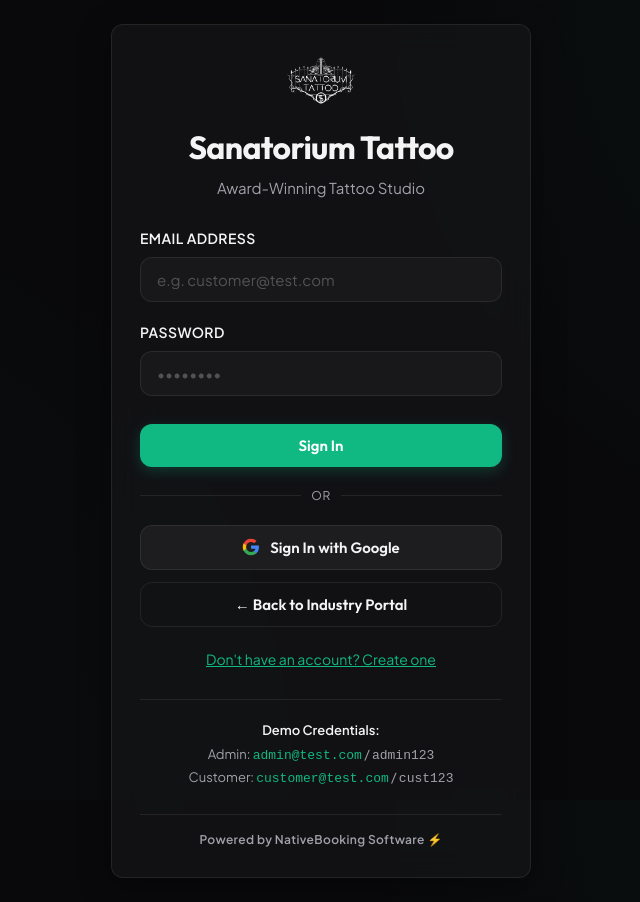
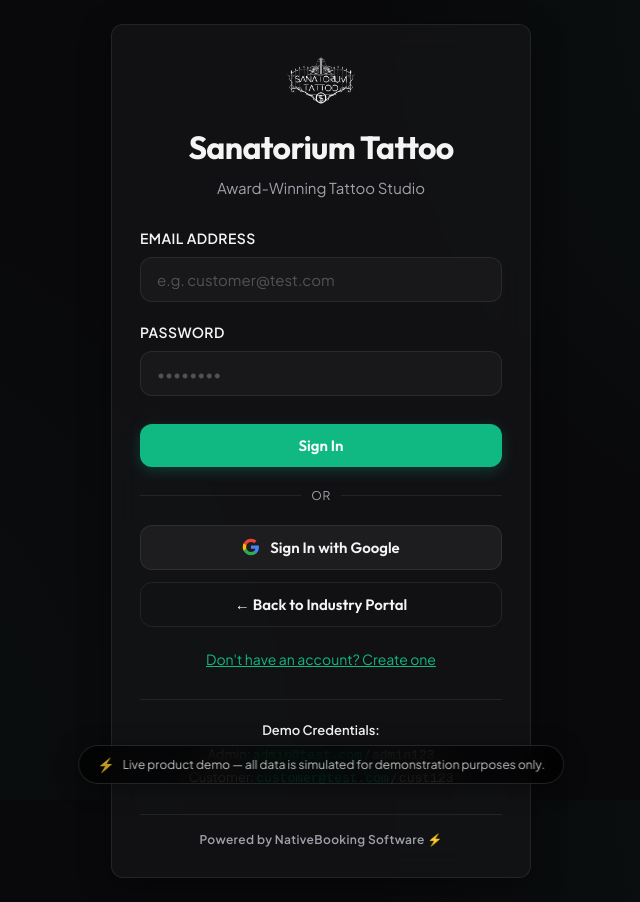
Before and after one commit to RadoMatas/NativeBooking, a React (Vite) app: page /login in a window 1280 px wide. Shown: the whole page, without its empty margins (319-959 px from the left). Built offline with nearby package versions, Linux system fonts and the light colour scheme; no server answers; the database is empty.

Commit message:
Add demo disclaimer banner to all pages

```diff
--- a/src/pages/PortalHome.tsx
+++ b/src/pages/PortalHome.tsx
@@ -68,6 +68,32 @@ export default function PortalHome() {
         backgroundAttachment: 'fixed',
       }}
     >
+      {/* Demo Disclaimer Banner */}
+      <div
+        style={{
+          position: 'fixed',
+          bottom: '16px',
+          left: '50%',
+          transform: 'translateX(-50%)',
+          zIndex: 9999,
+          display: 'flex',
+          alignItems: 'center',
+          gap: '8px',
+          padding: '8px 18px',
+          borderRadius: '9999px',
+          background: 'rgba(0, 0, 0, 0.75)',
+          backdropFilter: 'blur(12px)',
+          border: '1px solid rgba(255,255,255,0.12)',
+          fontSize: '12px',
+          color: 'rgba(255,255,255,0.75)',
+          whiteSpace: 'nowrap',
+          boxShadow: '0 4px 24px rgba(0,0,0,0.4)',
+        }}
+      >
+        <span style={{ fontSize: '14px' }}>⚡</span>
+        <span>Live product demo — all data is simulated for demonstration purposes only.</span>
+      </div>
+
       {/* SaaS Logo Banner */}
       <div style={{ display: 'flex', alignItems: 'center', gap: '10px', marginBottom: '24px' }}>
         <span style={{ fontSize: '32px' }}>⚡</span>
--- a/src/pages/login.tsx
+++ b/src/pages/login.tsx
@@ -66,6 +66,31 @@ export default function Login() {
         padding: '24px',
       }}
     >
+      {/* Demo Disclaimer Banner */}
+      <div
+        style={{
+          position: 'fixed',
+          bottom: '16px',
+          left: '50%',
+          transform: 'translateX(-50%)',
+          zIndex: 9999,
+          display: 'flex',
+          alignItems: 'center',
+          gap: '8px',
+          padding: '8px 18px',
+          borderRadius: '9999px',
+          background: 'rgba(0, 0, 0, 0.65)',
+          backdropFilter: 'blur(12px)',
+          border: '1px solid rgba(255,255,255,0.12)',
+          fontSize: '12px',
+          color: 'rgba(255,255,255,0.75)',
+          whiteSpace: 'nowrap',
+          boxShadow: '0 4px 24px rgba(0,0,0,0.35)',
+        }}
+      >
+        <span style={{ fontSize: '14px' }}>⚡</span>
+        <span>Live product demo — all data is simulated for demonstration purposes only.</span>
+      </div>
       <form
         onSubmit={handleSubmit}
         className="premium-card"
```
